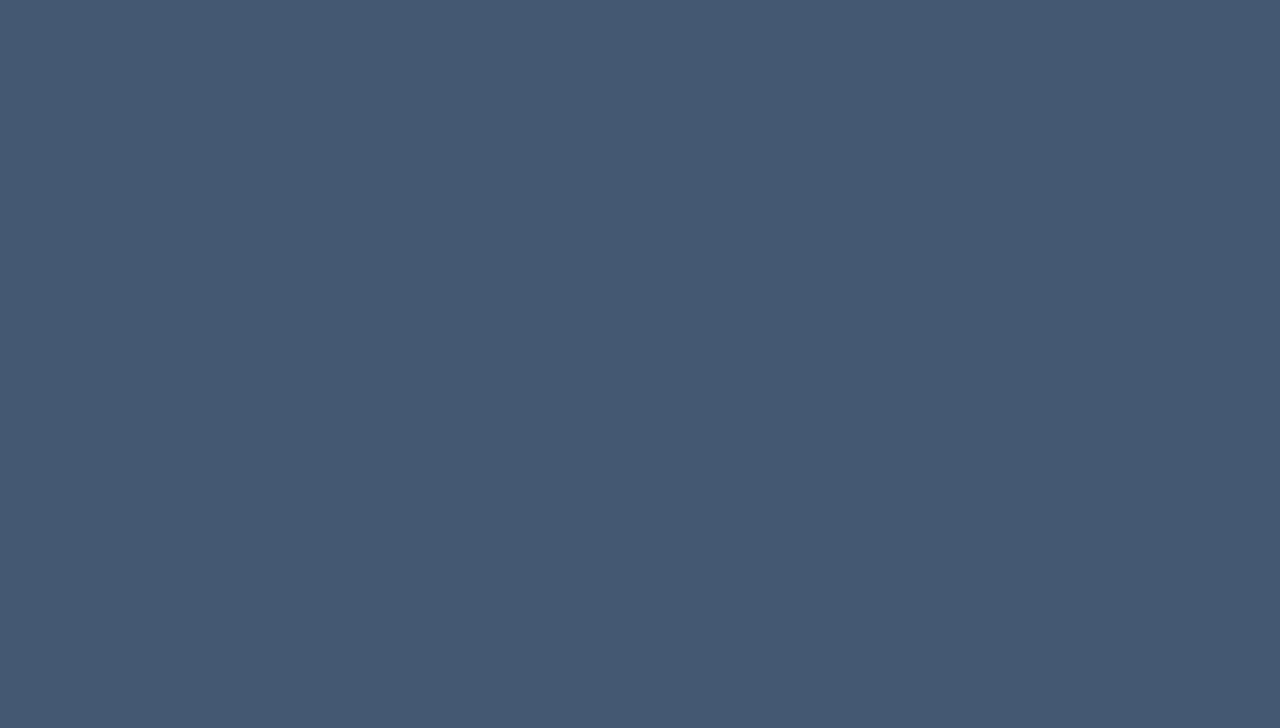
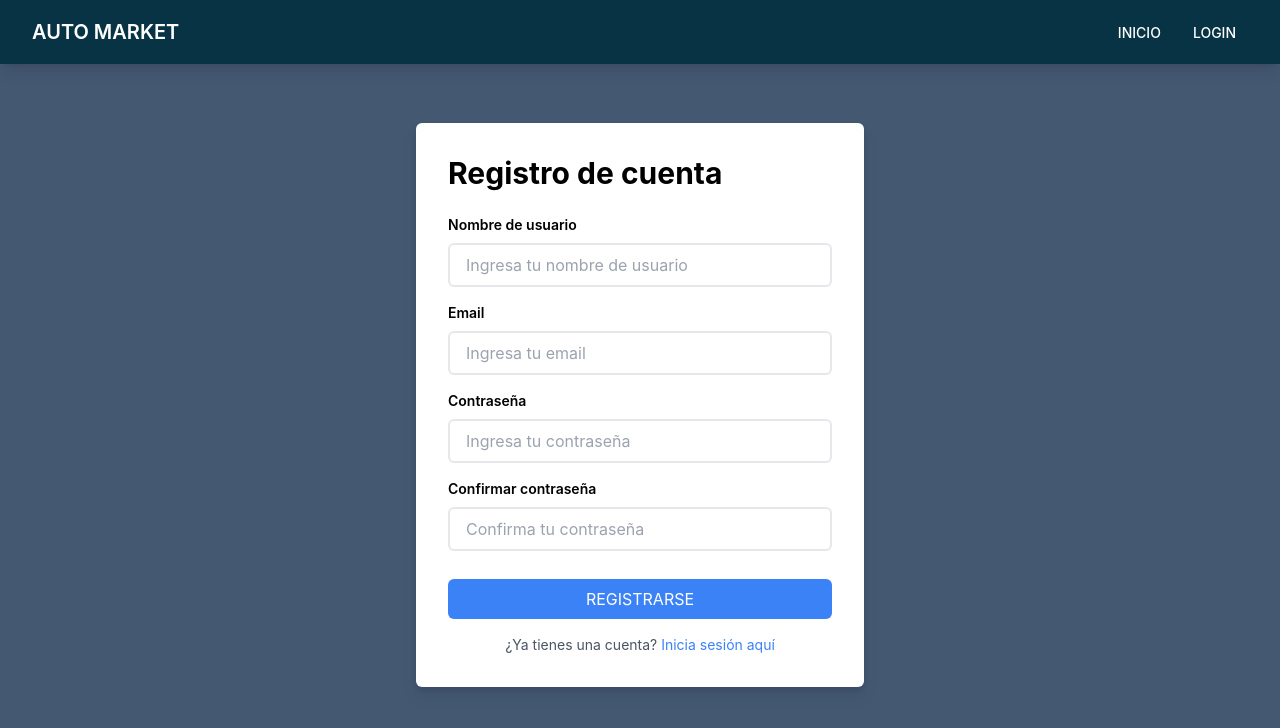
Before and after one commit to Mattai16/auto-market-project, a React (Create React App) app in the folder auto-market-app-web/: page /register in a window 1280 px wide. Before the commit this address had no page. Shown: the top 728 px of the page. Built offline with nearby package versions, Linux system fonts and the light colour scheme.

Commit message:
:lipstick: Login and register form

```diff
--- a/auto-market-app-web/src/App.js
+++ b/auto-market-app-web/src/App.js
@@ -2,12 +2,16 @@ import { BrowserRouter, Route, Routes } from "react-router-dom";
 import HomePage from "./pages/HomePage";
 import './index.css';
 import CarPage from "./pages/CarPage";
+import LoginPage from "./pages/LoginPage";
+import RegisterPage from "./pages/RegisterPage";
 
 function App() {
   return (
     <BrowserRouter>
       <Routes>
         <Route path="/" element={<HomePage/>}/>
+        <Route path="/login" element={<LoginPage/>}/>
+        <Route path="/register" element={<RegisterPage/>}/>
         <Route path="/carro/:id" element={<CarPage/>}/>
       </Routes>
     </BrowserRouter>
--- a/auto-market-app-web/src/components/NavBar.jsx
+++ b/auto-market-app-web/src/components/NavBar.jsx
@@ -16,10 +16,7 @@ function NavBar() {
                                 <Link to="/" className="text-white hover:bg-gray-500 px-3 py-2 rounded-md text-sm font-medium">INICIO</Link>
                             </li>
                             <li>
-                                <Link to="/carros" className="text-white hover:bg-gray-500 px-3 py-2 rounded-md text-sm font-medium">CARROS</Link>
-                            </li>
-                            <li>
-                                <Link to="/carros" className="text-white hover:bg-gray-500 px-3 py-2 rounded-md text-sm font-medium">LOGIN</Link>
+                                <Link to="/login" className="text-white hover:bg-gray-500 px-3 py-2 rounded-md text-sm font-medium">LOGIN</Link>
                             </li>
                         </ul>
                     </div>
--- /dev/null
+++ b/auto-market-app-web/src/pages/LoginPage.jsx
@@ -0,0 +1,56 @@
+import React from 'react'
+import NavBar from '../components/NavBar'
+import { Link } from 'react-router-dom'
+
+function LoginPage() {
+    return (
+        <div>
+            <NavBar />
+            <div className='flex items-center justify-center drop-shadow-lg mt-20 h-[calc(100vh-350px)]'>
+                <div className='bg-white max-w-md w-full p-8 rounded-md'>
+                    <h1 className='font-bold text-3xl mb-6 '>Inicio de sesión</h1>
+
+                    <form action="">
+                        <div className="mb-4">
+                            <label htmlFor="email" className="block text-sm font-semibold mb-2">Email</label>
+                            <input
+                                id="email"
+                                className='border-solid border-2 w-full rounded-md px-4 py-2'
+                                type="text"
+                                placeholder='Ingresa tu email'
+                            />
+                        </div>
+
+                        <div className="mb-4">
+                            <label htmlFor="password" className="block text-sm font-semibold mb-2">Contraseña</label>
+                            <input
+                                id="password"
+                                className='border-solid border-2 w-full rounded-md px-4 py-2'
+                                type="password"
+                                placeholder='Ingresa tu contraseña'
+                            />
+                        </div>
+
+                        <button
+                            className='bg-blue-500 hover:bg-blue-600 text-white w-full py-2 rounded-md'
+                            type='submit'>
+                            INICIAR SESIÓN
+                        </button>
+
+                        <div className='container flex justify-center items-center mt-4'>
+                            <span className="text-gray-600 text-sm text-center inline">¿No tienes una cuenta?
+                                <Link to='/register'>
+                                    <h1 href="#" className="text-blue-500 inline hover:underline">  Regístrate aquí</h1>
+                                </Link>
+                            </span>
+                        </div>
+
+                    </form>
+                </div>
+            </div>
+        </div>
+
+    )
+}
+
+export default LoginPage
--- /dev/null
+++ b/auto-market-app-web/src/pages/RegisterPage.jsx
@@ -0,0 +1,75 @@
+import React from 'react'
+import { Link } from 'react-router-dom'
+import NavBar from '../components/NavBar'
+
+function RegisterPage() {
+  return (
+    <div>
+    <NavBar />
+    <div className='flex items-center justify-center drop-shadow-lg mt-20 h-[calc(100vh-150px)]'>
+        <div className='bg-white max-w-md w-full p-8 rounded-md'>
+            <h1 className='font-bold text-3xl mb-6 '>Registro de cuenta</h1>
+
+            <form action="">
+                <div className="mb-4">
+                    <label htmlFor="email" className="block text-sm font-semibold mb-2">Nombre de usuario</label>
+                    <input
+                        id="email"
+                        className='border-solid border-2 w-full rounded-md px-4 py-2'
+                        type="text"
+                        placeholder='Ingresa tu nombre de usuario'
+                    />
+                </div>
+
+                <div className="mb-4">
+                    <label htmlFor="email" className="block text-sm font-semibold mb-2">Email</label>
+                    <input
+                        id="email"
+                        className='border-solid border-2 w-full rounded-md px-4 py-2'
+                        type="text"
+                        placeholder='Ingresa tu email'
+                    />
+                </div>
+
+                <div className="mb-4">
+                    <label htmlFor="password" className="block text-sm font-semibold mb-2">Contraseña</label>
+                    <input
+                        id="password"
+                        className='border-solid border-2 w-full rounded-md px-4 py-2'
+                        type="password"
+                        placeholder='Ingresa tu contraseña'
+                    />
+                </div>
+
+                <div className="mb-4">
+                    <label htmlFor="password" className="block text-sm font-semibold mb-2">Confirmar contraseña</label>
+                    <input
+                        id="password"
+                        className='border-solid border-2 w-full rounded-md px-4 py-2'
+                        type="password"
+                        placeholder='Confirma tu contraseña'
+                    />
+                </div>
+
+                <button
+                    className='bg-blue-500 hover:bg-blue-600 text-white w-full py-2 mt-3 rounded-md'
+                    type='submit'>
+                    REGISTRARSE
+                </button>
+
+                <div className='container flex justify-center items-center mt-4'>
+                    <span className="text-gray-600 text-sm text-center inline">¿Ya tienes una cuenta?
+                        <Link to='/login'>
+                            <h1 href="#" className="text-blue-500 inline hover:underline">  Inicia sesión aquí</h1>
+                        </Link>
+                    </span>
+                </div>
+
+            </form>
+        </div>
+    </div>
+</div>
+  )
+}
+
+export default RegisterPage
```
